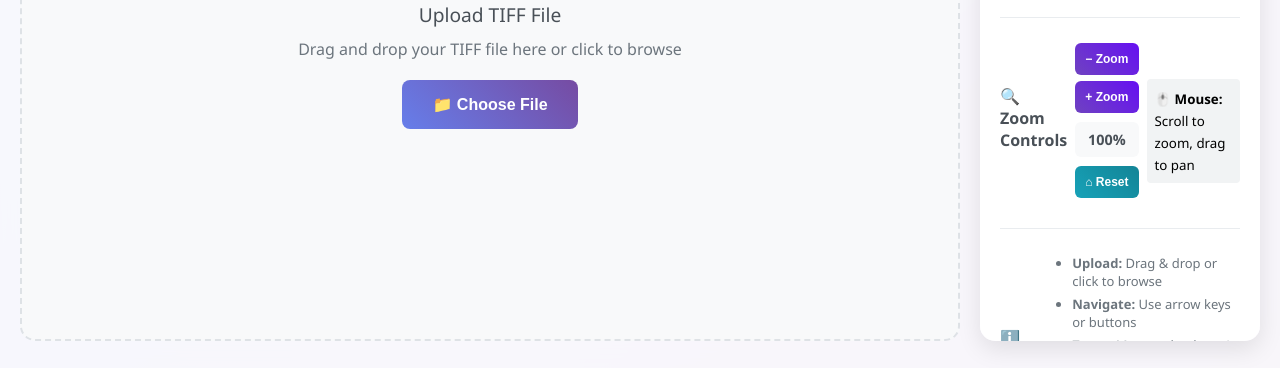
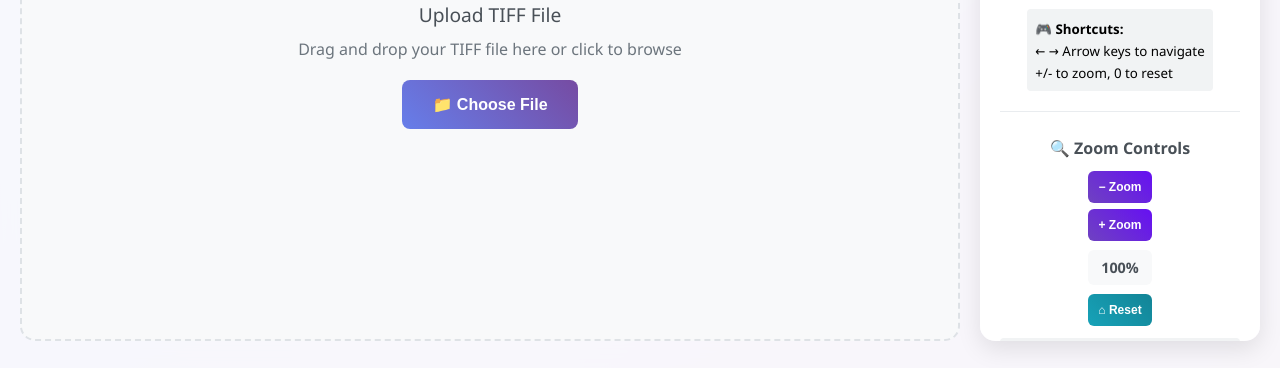
Before and after one commit to GeomageLtd/image2csv, a website: page public/tiff-viewer.html in a window 1280 px wide. Shown: the part 432-800 px from the top of the page. Drawn offline with Linux system fonts and the light colour scheme.

Commit message:
More vertical

```diff
--- a/public/css/tiff-viewer.css
+++ b/public/css/tiff-viewer.css
@@ -141,6 +141,9 @@ body {
 
 /* Control Panel Styles */
 .control-section {
+    display: flex;
+    flex-direction: column;
+    gap: 12px;
     margin-bottom: 25px;
     padding-bottom: 20px;
     border-bottom: 1px solid #e9ecef;
@@ -154,11 +157,12 @@ body {
 .control-title {
     color: #495057;
     font-size: 16px;
-    margin: 0 0 15px 0;
+    margin: 0;
     font-weight: 600;
     display: flex;
     align-items: center;
     gap: 8px;
+    flex-shrink: 0;
 }
 
 .file-info {
@@ -175,7 +179,6 @@ body {
     display: flex;
     flex-direction: column;
     gap: 8px;
-    margin-bottom: 10px;
 }
 
 .page-nav-btn {
@@ -219,14 +222,12 @@ body {
     background: #f1f3f4;
     padding: 8px;
     border-radius: 4px;
-    margin-top: 10px;
 }
 
 .zoom-controls {
     display: flex;
     flex-direction: column;
     gap: 6px;
-    margin-bottom: 10px;
 }
 
 .zoom-level {
@@ -268,7 +269,11 @@ body {
     background: #f1f3f4;
     padding: 8px;
     border-radius: 4px;
-    margin-top: 10px;
+}
+
+.help-content {
+    display: flex;
+    flex-direction: column;
 }
 
 .help-content ul {
```
